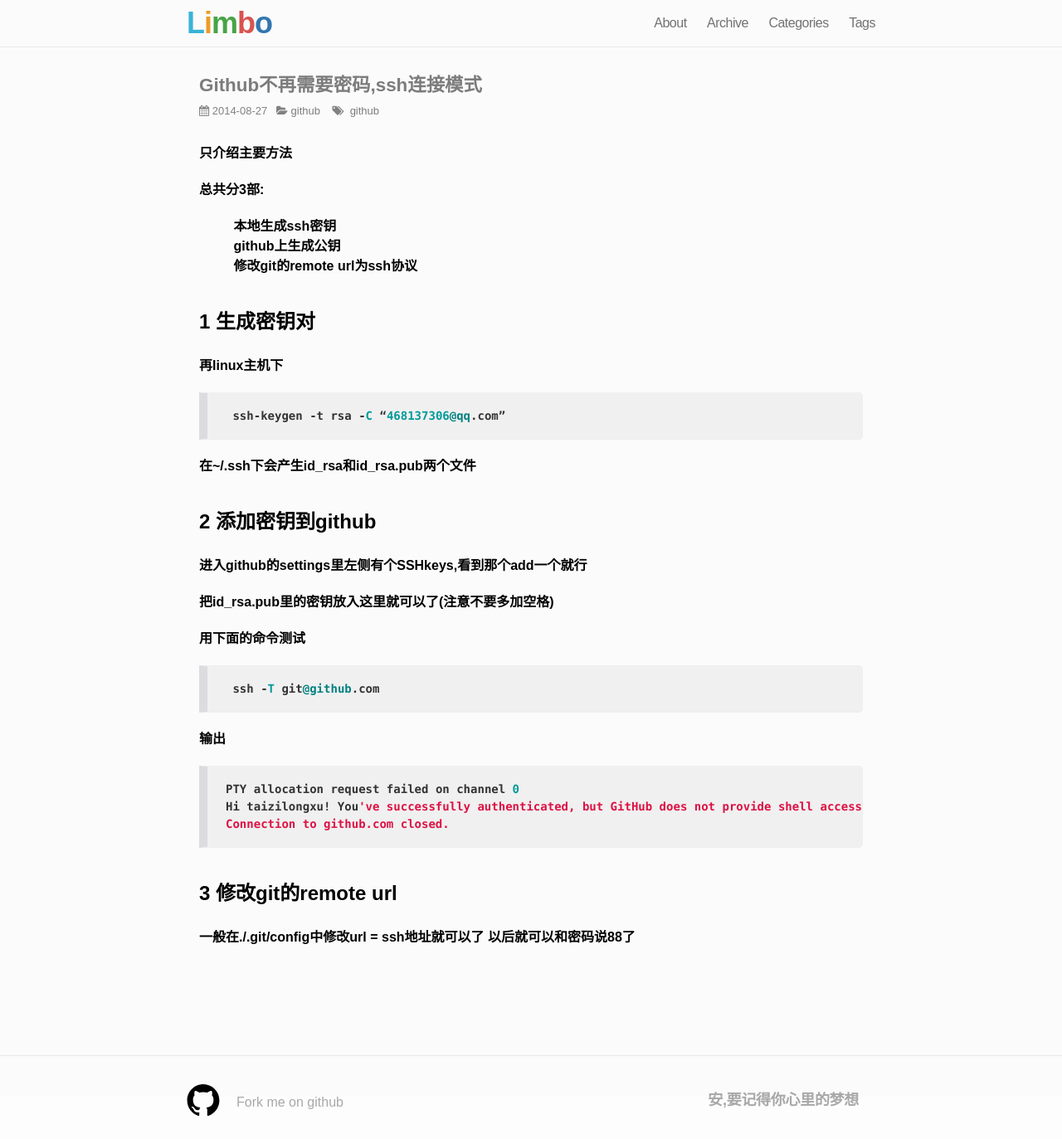
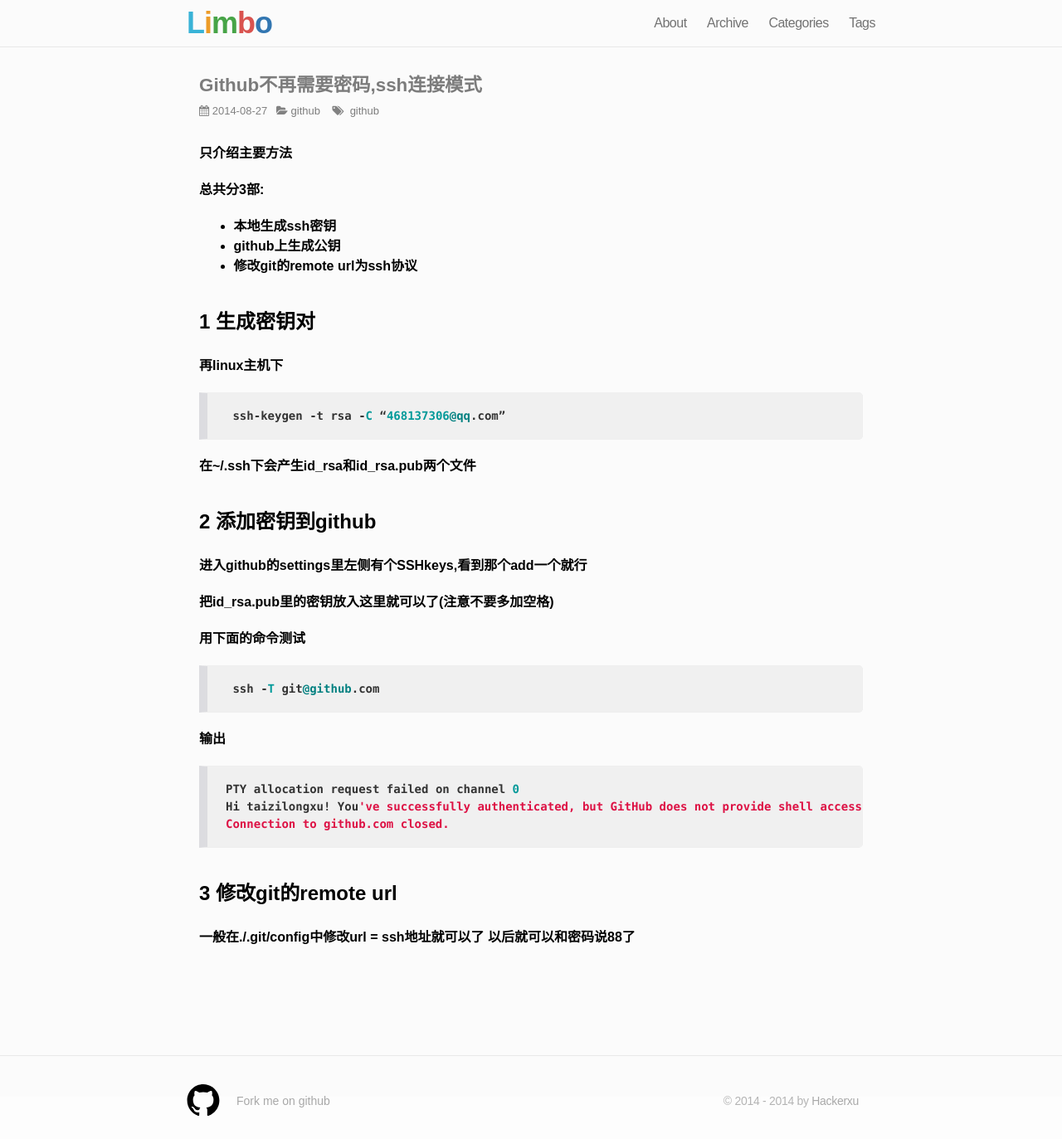
Before and after one commit to taizilongxu/jekyll_blog_source, a Jekyll site: the page built from _posts/2014-08-27-github-ssh.md, in a window 1280 px wide. Shown: the whole page at 83% size. Built offline with Jekyll 4.4.1, drawn with Linux system fonts in a browser that asks for light colours; nearby versions of some CDN libraries; Markdown is read by kramdown in place of the engine named in the settings; comment, search, counter and statistics services are not loaded.

Commit message:
更改footer,修改permalink为/y/m/d/t

```diff
--- a/_config.yml
+++ b/_config.yml
@@ -2,11 +2,12 @@
 title: Hackerxu's Blog
 email: 468137306@qq.com
 description: "Python,HTML,CSS,Machine Leaning"
+permalink: /:year/:month/:day/:title.html
 baseurl: ""
 url: "http://hackerxu.com"
 
 # Build settings
-permalink: date
+# permalink: date
 
 highlighter: pygments
 markdown: redcarpet
@@ -18,6 +19,3 @@
     provider : duoshuo
     duoshuo :
       short_name : taizilongxu
-
-#分页
-paginate: 30
--- a/_includes/footer.html
+++ b/_includes/footer.html
@@ -23,7 +23,7 @@
           </a>
     </div>
       <div class="footer-col-2">
-           <p align="left" style="font-size:18px;color:#A8A8A8">安,要记得你心里的梦想</p>
+           <p>© 2014 - 2014 by <a href="http://github.com/taizilongxu">Hackerxu</a></p>
       </div>
     <!-- <div class="footer-col-3 column">
       <p class="text">{{ site.description }}</p>
--- a/css/main.css
+++ b/css/main.css
@@ -90,6 +90,7 @@
 	margin-top: -50px;
 	height: 50px;
 	clear:both;
+  font-size: 14px;
 }
 
 .footer-heading {
@@ -124,19 +125,20 @@
 
 .footer-col-2{
   float:right;
-  margin-top:24px;
+  margin-top:27px;
   padding-right:20px;
-  font-weight:bold;
 }
 
+.footer-col-2 a {
+  color: #A8A8A8;
+}
 
 .site-footer ul { list-style: none; }
 
 .site-footer li,
 .site-footer p {
-  font-size: 20px;
   letter-spacing: -.3px;
-  color: #828282;
+  color: #B4B4B4;
 }
 
 .github-icon-svg {
@@ -324,6 +326,10 @@
 display: list-item;
 text-align: -webkit-match-parent;
 list-style-type: none;
+}
+
+.post .post-content li{
+  list-style-type: disc;
 }
 
 .post pre,
@@ -658,10 +664,10 @@
 /* ----------------------------------------------------------*/
 .site-footer .scroll-top {
   position: fixed;
-  bottom: 80px;
+  bottom: 100px;
   right: 80px;
   display: none;
-  font-size: 70px;
+  font-size: 50px;
   cursor: pointer;
   opacity: 0.4;
   -ms-filter: "progid:DXImageTransform.Microsoft.Alpha(Opacity=80)";
--- a/index.html
+++ b/index.html
@@ -55,6 +55,6 @@
       <a href="{{ post.url }}" title="{{ post.title }}">{{ post.title }}</a>
     </li>
   {% endfor %}
-    <li class="listing-seperator"><a href="/archive/">Long long ago</a></li>
+    <li class="listing-seperator"><a href="/archive/">Long ago</a></li>
   </ul>
 </div>
```
